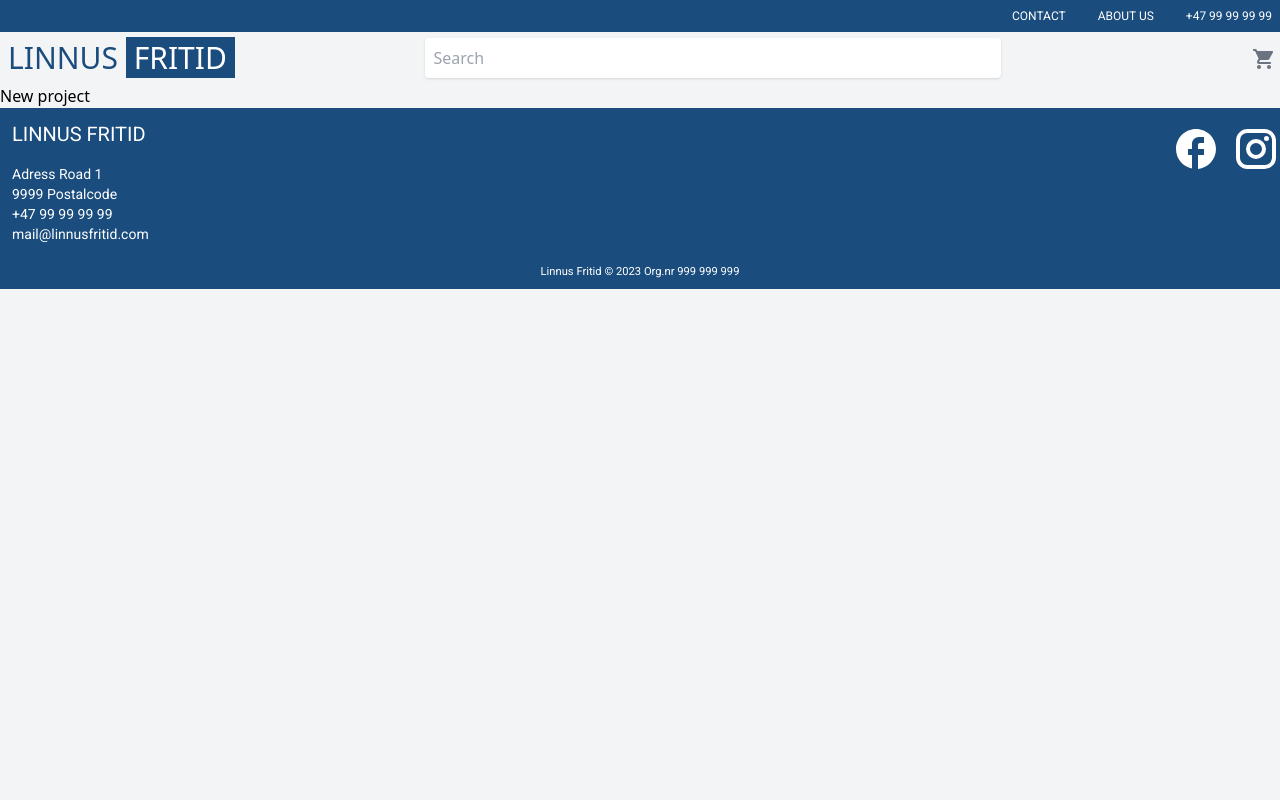
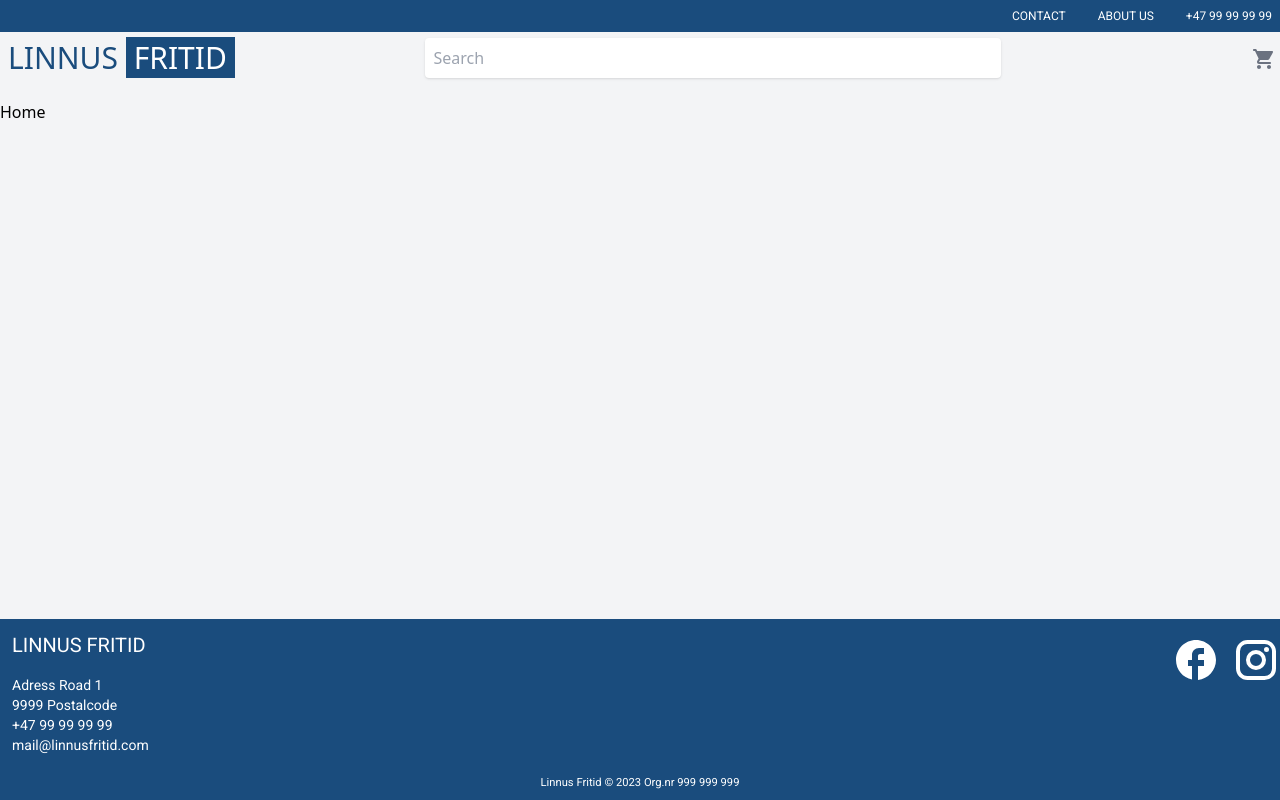
Before and after one commit to oyhub/fef-ca, a React (Vite) app: page / in a window 1280 px wide. Built offline with nearby package versions, Linux system fonts and the light colour scheme.

Commit message:
set ut Layout, Routing to Home and NotFound

```diff
--- a/package.json
+++ b/package.json
@@ -17,7 +17,8 @@
     "@mui/icons-material": "^5.15.0",
     "@mui/material": "^5.15.0",
     "react": "^18.2.0",
-    "react-dom": "^18.2.0"
+    "react-dom": "^18.2.0",
+    "react-router-dom": "^6.21.0"
   },
   "devDependencies": {
     "@types/react": "^18.2.37",
--- a/src/App.tsx
+++ b/src/App.tsx
@@ -1,15 +1,31 @@
 import './App.css';
 import Header from './components/layout/header/Header.tsx';
 import Footer from './components/layout/footer/footer.tsx';
+import { Outlet, Route, Routes } from 'react-router-dom';
+import Home from './pages/Home.tsx';
+import NotFound from './pages/NotFound.tsx';
+
+function Layout() {
+  return (
+    <div className="flex flex-col min-h-screen">
+      <Header />
+      <div className="flex-grow container mx-auto mt-4">
+        <Outlet />
+      </div>
+      <Footer />
+    </div>
+  )
+}
 
 function App() {
 
   return (
-    <>
-      <Header/>
-      <h1 className="">New project</h1>
-      <Footer/>
-    </>
+    <Routes>
+      <Route path="/" element={ <Layout /> } >
+        <Route index element={ <Home /> } />
+        <Route path="*" element={ <NotFound /> } />
+      </Route>
+    </Routes>
   )
 }
 
--- a/src/components/layout/header/Header.tsx
+++ b/src/components/layout/header/Header.tsx
@@ -1,4 +1,5 @@
 import { ShoppingCartRounded } from '@mui/icons-material';
+import { Link } from 'react-router-dom';
 
 export function Header() {
 return (
@@ -12,9 +13,9 @@ return (
     </div>
     <div>
       <div className="container mx-auto flex justify-between items-center">
-        <a href="#" className="uppercase text-3xl m-2">
+        <Link to="/" className="uppercase text-3xl m-2">
           <span className="text-primary">linnus</span> <span className="bg-primary text-white px-2">fritid</span>
-        </a>
+        </Link>
         <div className="w-1/2">
           <input aria-label="Search product" type="search" placeholder="Search" className="p-2 w-full max-w-xl shadow border-1 rounded"/>
         </div>
--- a/src/main.tsx
+++ b/src/main.tsx
@@ -2,9 +2,12 @@ import React from 'react'
 import ReactDOM from 'react-dom/client'
 import App from './App.tsx'
 import './index.css'
+import { BrowserRouter } from 'react-router-dom';
 
 ReactDOM.createRoot(document.getElementById('root')!).render(
   <React.StrictMode>
-    <App />
+    <BrowserRouter>
+      <App />
+    </BrowserRouter>
   </React.StrictMode>,
 )
--- /dev/null
+++ b/src/pages/Home.tsx
@@ -0,0 +1,5 @@
+export function Home() {
+  return <div>Home</div>;
+}
+
+export default Home;
--- /dev/null
+++ b/src/pages/NotFound.tsx
@@ -0,0 +1,5 @@
+export function NotFound() {
+  return <div>NotFound</div>;
+}
+
+export default NotFound;
```
Also changed, not shown: 1 other file (tests, documents, lock files or other folders).
